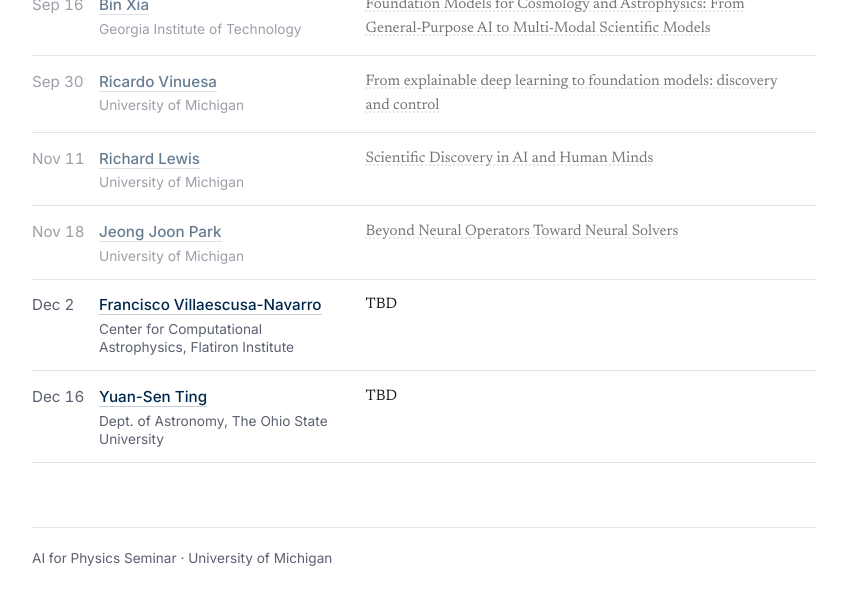
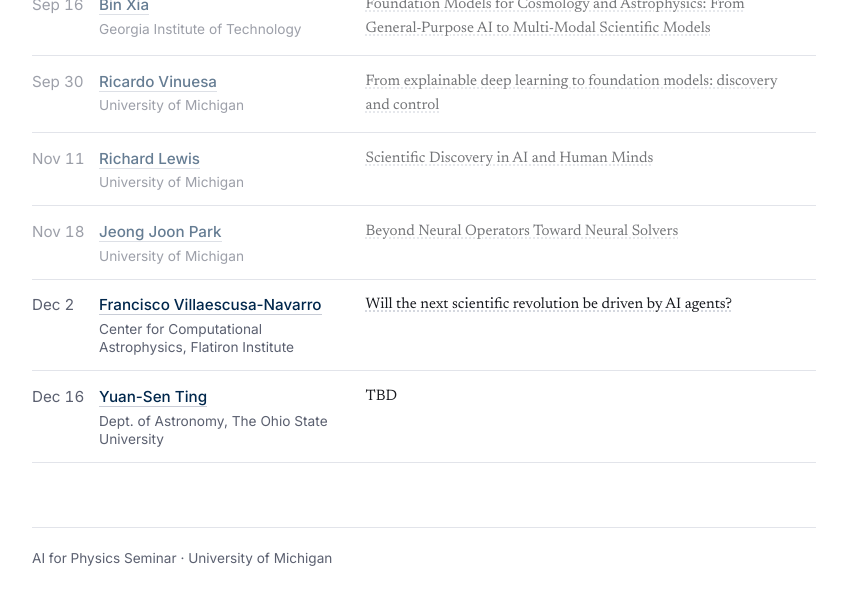
Before and after one commit to umich-ai4physics/umich-ai4physics.github.io, a Jekyll site: the page built from index.html, in a window 1280 px wide and 900 px high, scrolled down 1075 px. Shown: the top 605 px of the window, without its empty margins (216-1063 px from the left). Built offline with Jekyll 4.4.1, drawn with Linux system fonts in a browser that asks for light colours; part of the change alters nothing that is shown.

Commit message:
Update talk details for paco
Updated the title and added an abstract for Francisco Villaescusa-Navarro's talk.

```diff
--- a/_data/speakers.yml
+++ b/_data/speakers.yml
@@ -88,7 +88,22 @@
   name: Francisco Villaescusa-Navarro
   url: https://franciscovillaescusa.github.io/
   affiliation: Center for Computational Astrophysics, Flatiron Institute
-  title: "TBD"
+  title: "Will the next scientific revolution be driven by AI agents?"
+  abstract: |
+    Science advances by formulating and testing hypotheses, collecting and analyzing data, and drawing conclusions—yet
+    much of a scientist’s time is spent on tasks such as coding analyses, writing and revising text, reviewing the
+    literature, and learning new concepts. Can recent advances in AI help reclaim some of that time? In this seminar,
+    I will show how large language models and AI agents may help scientists with these tasks. I will first describe what
+    AI agents are and discuss their applications in science. Next, I will present Denario, a complex, publicly available,
+    multi-AI-agent system designed to function as a research assistant. Developed and evaluated by a diverse team of
+    scientists, mathematicians, and philosophers, Denario is an interdisciplinary tool capable of generating ideas, searching
+    the literature, developing research plans, writing and executing code, crafting plots, and drafting and reviewing
+    scientific papers. I will also present and discuss some of the papers that Denario generated a couple of years ago in
+    disciplines such as astrophysics, biology, biophysics, biomedical informatics, chemistry, machine learning, materials
+    science, mathematical physics, medicine, neuroscience, planetary physics, and quantum physics. I will then present Denario2,
+    designed to generate scientific knowledge at scale by deploying swarms of AI agents that run autonomously for weeks to months.
+    Finally, I will discuss ethical and philosophical aspects of this kind of research and open a discussion about the role of
+    humans in science.
 
 - date: 2026-12-16
   name: Yuan-Sen Ting
```
